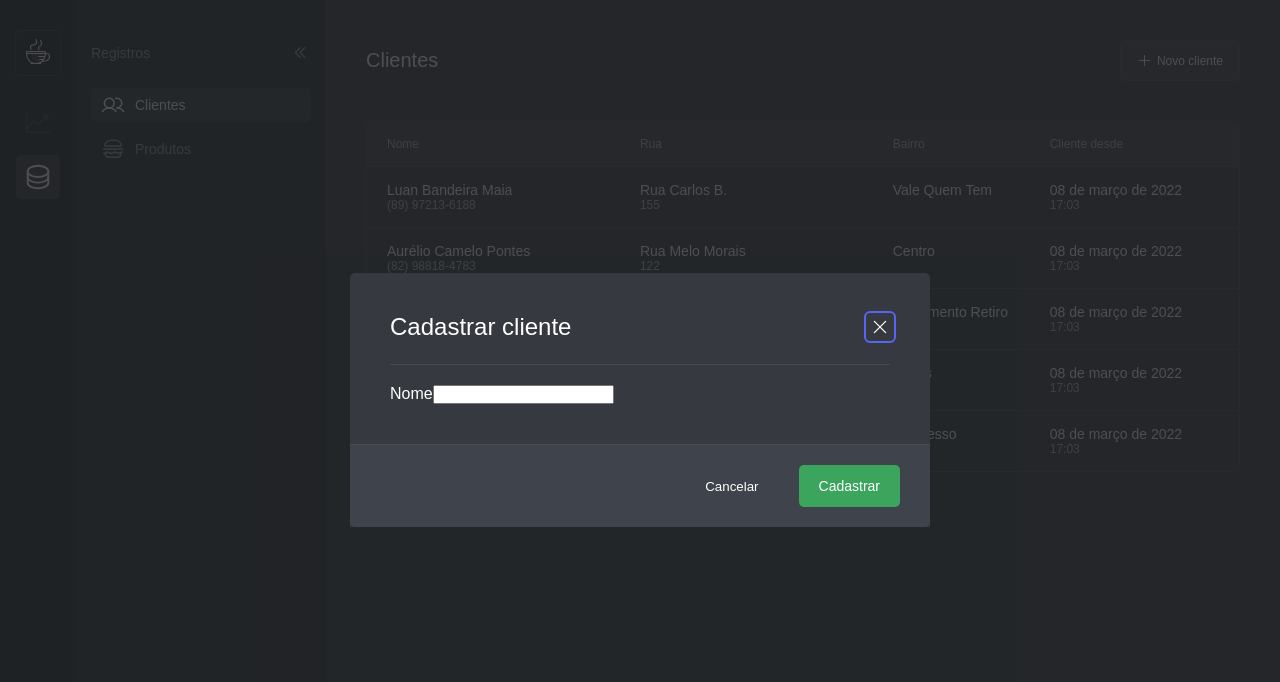
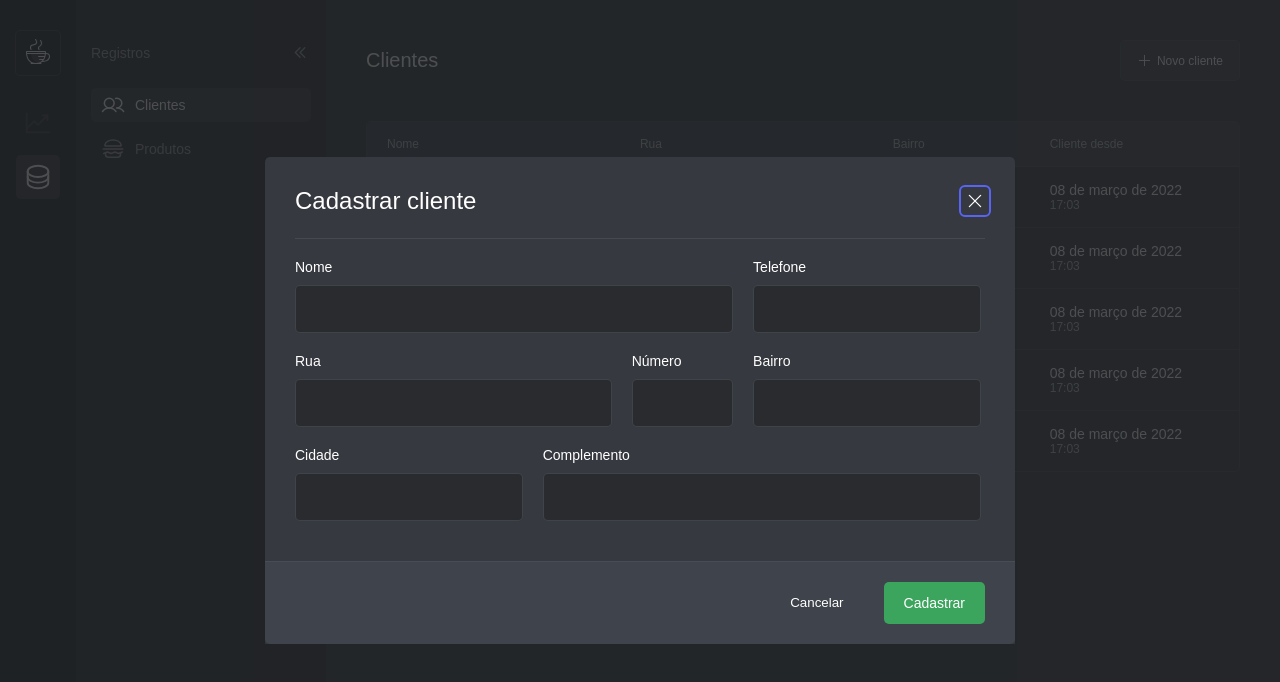
Before and after one commit to lucaslousada/ask-for-food, a React (Vite) app: page /registers/customers in a window 1280 px wide. Both pictures are taken after a click on the button "Novo cliente". Shown: the top 682 px of the page. Built offline with nearby package versions, Linux system fonts and the light colour scheme; data requests are answered from the project's data file; a web font is replaced by a local one.

Commit message:
feat: finalize customer registration functionality

```diff
--- a/src/components/RegisterAndEditModal/index.tsx
+++ b/src/components/RegisterAndEditModal/index.tsx
@@ -1,4 +1,4 @@
-import { ElementType, useRef } from 'react';
+import { ReactNode, useRef } from 'react';
 import * as Dialog from '@radix-ui/react-dialog';
 import { NewRegistrationButton } from '../NewRegistrationButton';
 
@@ -7,48 +7,40 @@ import {
   DialogOverlay,
   DialogClose,
   DialogTitle,
-  SubmitButton,
-  CancelButton,
 } from './styles';
 
 import { X } from 'phosphor-react';
 
 interface RegisterAndEditModalProps {
   title: string;
-  form: ElementType;
+  form: ReactNode;
+  modalIsOpen: boolean;
+  onModalOpenChange: (value: boolean) => void;
 }
 
 export function RegisterAndEditModal({
   title,
   form,
+  modalIsOpen,
+  onModalOpenChange,
 }: RegisterAndEditModalProps) {
   const triggerButtonRef = useRef<HTMLButtonElement>(null);
 
-  const FormComponent = form;
-
   return (
-    <Dialog.Root modal>
+    <Dialog.Root modal open={modalIsOpen} onOpenChange={onModalOpenChange}>
       <Dialog.Trigger asChild>
         <NewRegistrationButton ref={triggerButtonRef} title="Novo cliente" />
       </Dialog.Trigger>
       <Dialog.Portal>
         <DialogOverlay>
           <DialogContent aria-describedby={undefined}>
-            <div>
             <header>
               <DialogTitle>{title}</DialogTitle>
               <DialogClose>
                 <X alt="Fechar" />
               </DialogClose>
             </header>
-              <FormComponent />
-            </div>
-            <footer>
-              <CancelButton>Cancelar</CancelButton>
-              <SubmitButton type="submit" form="modalForm">
-                Cadastrar
-              </SubmitButton>
-            </footer>
+            {form}
           </DialogContent>
         </DialogOverlay>
       </Dialog.Portal>
--- a/src/components/RegisterAndEditModal/styles.ts
+++ b/src/components/RegisterAndEditModal/styles.ts
@@ -1,10 +1,6 @@
 import styled from 'styled-components';
 import * as Dialog from '@radix-ui/react-dialog';
-import { darken, transparentize } from 'polished';
-
-interface SubmitButtonProps {
-  form: 'modalForm';
-}
+import { transparentize } from 'polished';
 
 export const DialogOverlay = styled(Dialog.Overlay)`
   position: fixed;
@@ -21,9 +17,8 @@ export const DialogOverlay = styled(Dialog.Overlay)`
 export const DialogContent = styled(Dialog.Content)`
   background-color: ${({ theme }) => theme.colors.color_400};
   border-radius: 5px;
-
-  > div {
-    padding: 2.5rem;
+  max-width: 750px;
+  width: 90%;
 
   header {
     display: flex;
@@ -31,14 +26,13 @@ export const DialogContent = styled(Dialog.Content)`
     align-items: center;
     column-gap: 40px;
 
+    margin: 30px 30px 0;
     padding-bottom: 23px;
-      margin-bottom: 20px;
     border-bottom: 1px solid
       ${({ theme }) => theme.colors.transparent_color_100};
   }
-  }
 
-  > footer {
+  form > div:last-of-type {
     display: flex;
     justify-content: flex-end;
     align-items: center;
@@ -72,28 +66,3 @@ export const DialogClose = styled(Dialog.Close)`
 export const DialogTitle = styled(Dialog.Title)`
   font-size: 24px;
 `;
-
-export const SubmitButton = styled.button<SubmitButtonProps>`
-  background-color: ${({ theme }) => theme.colors.green};
-  border-radius: 5px;
-  font-size: 14px;
-  padding: 13px 20px;
-  border: none;
-  transition: background-color ${({ theme }) => theme.transitions.default};
-
-  &:hover {
-    background-color: ${({ theme }) => darken(0.1, theme.colors.green)};
-  }
-`;
-
-export const CancelButton = styled(Dialog.Close)`
-  background-color: transparent;
-  border: none;
-  text-decoration: underline transparent;
-  text-underline-offset: 2px;
-  transition: text-decoration ${({ theme }) => theme.transitions.default};
-
-  &:hover {
-    text-decoration-color: ${({ theme }) => theme.colors.color_900};
-  }
-`;
--- a/src/pages/Customers/components/CustomerForm/index.tsx
+++ b/src/pages/Customers/components/CustomerForm/index.tsx
@@ -1,10 +1,72 @@
-import { Container } from './styles';
+import { Formik, Form } from 'formik';
+import { api } from '../../../../services/api';
+import { Customers } from '../..';
+import { Field } from '../../../../components/Form/Field';
 
-export function CustomerForm() {
+import { FieldsWrapper } from './styles';
+import {
+  CloseDialogButton,
+  SubmitButton,
+} from '../../../../styles/shared/Buttons';
+
+export type CustomerForm = Omit<Customers, 'id' | 'createdAt'>;
+
+interface CustomerFormProps {
+  customers: Customers[];
+  onCustomersChange: (customers: Customers[]) => void;
+  onModalOpenChange: (value: boolean) => void;
+}
+
+export function CustomerForm({
+  customers,
+  onCustomersChange,
+  onModalOpenChange,
+}: CustomerFormProps) {
+  async function handleCustomerFormSubmit(values: CustomerForm) {
+    const response = await api.post('/customers', {
+      ...values,
+      createdAt: new Date(),
+    });
+    const customer = response.data;
+    onCustomersChange([...customers, customer]);
+    onModalOpenChange(false);
+  }
+
   return (
-    <Container id="modalForm">
-      <label htmlFor="name">Nome</label>
-      <input id="name" type="text" />
-    </Container>
+    <Formik
+      initialValues={{
+        name: '',
+        phone: '',
+        address: {
+          street_name: '',
+          number: '',
+          neighborhood: '',
+          city: '',
+          complement: '',
+        },
+      }}
+      onSubmit={handleCustomerFormSubmit}
+    >
+      {({ isSubmitting }) => (
+        <Form>
+          <FieldsWrapper>
+            <Field type="text" name="name" label="Nome" />
+            <Field type="text" name="phone" label="Telefone" />
+            <Field type="text" name="address.street_name" label="Rua" />
+            <Field type="text" name="address.number" label="Número" />
+            <Field type="text" name="address.neighborhood" label="Bairro" />
+            <Field type="text" name="address.city" label="Cidade" />
+            <Field type="text" name="address.complement" label="Complemento" />
+          </FieldsWrapper>
+
+          <div>
+            <CloseDialogButton>Cancelar</CloseDialogButton>
+            <SubmitButton type="submit" disabled={isSubmitting}>
+              Cadastrar
+            </SubmitButton>
+          </div>
+        </Form>
+      )}
+    </Formik>
   );
 }
--- a/src/pages/Customers/components/CustomerForm/styles.ts
+++ b/src/pages/Customers/components/CustomerForm/styles.ts
@@ -1,9 +1,37 @@
 import styled from 'styled-components';
 
-interface ContainerProps {
-  id: 'modalForm';
-}
+export const FieldsWrapper = styled.div`
+  display: grid;
+  padding: 20px 30px 40px;
 
-export const Container = styled.form<ContainerProps>`
-  width: 500px;
+  grid-template-columns: 33% 10% 14.7% 33%;
+  gap: 20px;
+
+  > div:nth-child(1) {
+    grid-column: 1 / span 3;
+  }
+
+  > div:nth-child(2) {
+    grid-column: 4 / span 1;
+  }
+
+  > div:nth-child(3) {
+    grid-column: 1 / span 2;
+  }
+
+  > div:nth-child(4) {
+    grid-column: 3 / span 1;
+  }
+
+  > div:nth-child(5) {
+    grid-column: 4 / span 1;
+  }
+
+  > div:nth-child(6) {
+    grid-column: 1 / span 1;
+  }
+
+  > div:nth-child(7) {
+    grid-column: 2 / span 3;
+  }
 `;
--- a/src/pages/Customers/index.tsx
+++ b/src/pages/Customers/index.tsx
@@ -24,6 +24,8 @@ export interface Customers {
 
 export function Customers() {
   const [customers, setCustomers] = useState<Customers[]>([]);
+  const [registerAndEditModalIsOpen, setRegisterAndEditModalIsOpen] =
+    useState(false);
 
   useEffect(() => {
     api.get('/customers').then(response => setCustomers(response.data));
@@ -38,7 +40,15 @@ export function Customers() {
           newRegistrationButton={
             <RegisterAndEditModal
               title="Cadastrar cliente"
-              form={CustomerForm}
+              modalIsOpen={registerAndEditModalIsOpen}
+              onModalOpenChange={setRegisterAndEditModalIsOpen}
+              form={
+                <CustomerForm
+                  customers={customers}
+                  onCustomersChange={setCustomers}
+                  onModalOpenChange={setRegisterAndEditModalIsOpen}
+                />
+              }
             />
           }
         />
```
Lines whose indentation alone changed are shown as unchanged.
